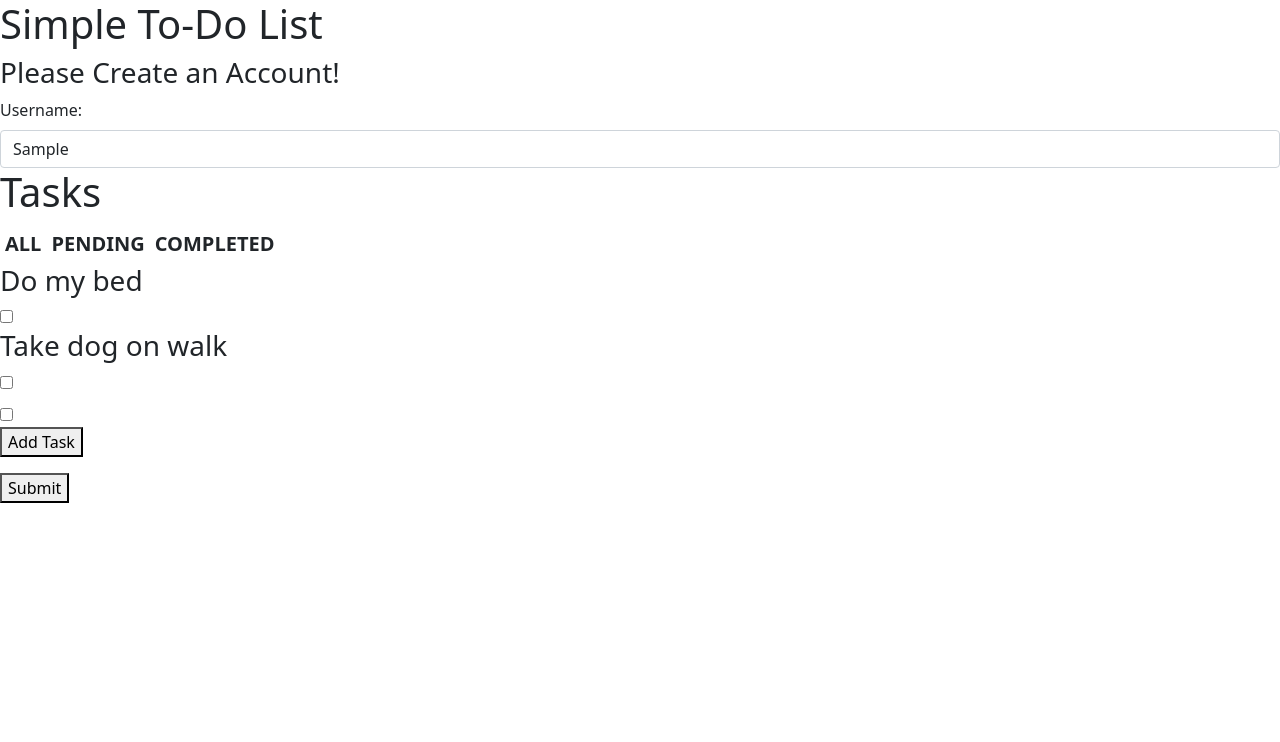
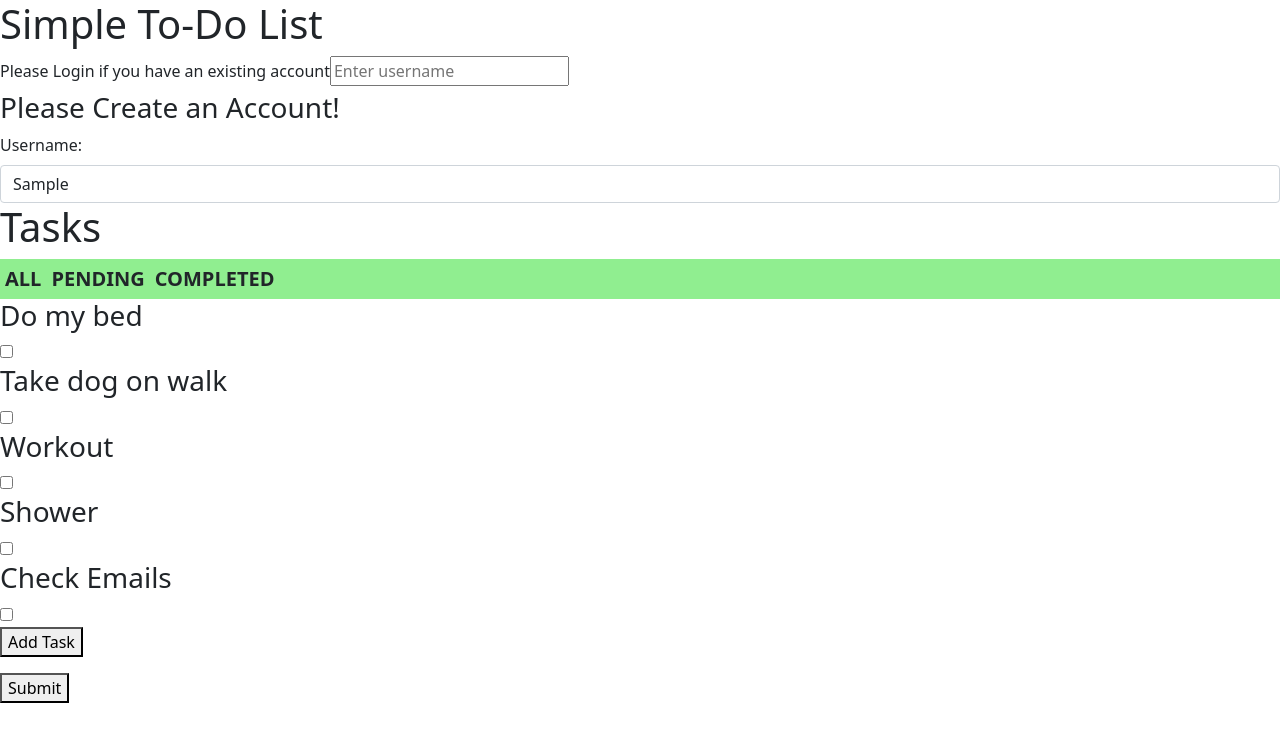
Before and after one commit to FrankoMartinez/Phase-2-Project, a React (Create React App) app: page / in a window 1280 px wide. Both pictures are taken after typing "Sample" into the empty fields and a click on the button "Submit". Shown: the top 742 px of the page. Built offline with nearby package versions, Linux system fonts and the light colour scheme; data requests are answered from the project's data file.

Commit message:
Working on the login portion

```diff
--- a/db.json
+++ b/db.json
@@ -1,9 +1,21 @@
 {
+     "users": [
+          {
+               "id":1,
+               "name": "John",
+               "tasks": [1,2]
+          },
+          {
+               "id":2,
+               "name": "Ken",
+               "tasks": [3,4]
+          }
+     ],
      "tasks": [
      {
           "id": 1,
           "task": "Do my bed",
-          "completed": false
+          "completed": true
      },
      {
           "id": 2,
@@ -12,8 +24,18 @@
      },
      {
           "id": 3,
-          "task": "",
-          "completed": true
+          "task": "Workout",
+          "completed": false
+     },
+     {
+          "id": 4,
+          "task": "Shower",
+          "completed": false
+     },
+     {
+          "id": 5,
+          "task": "Check Emails",
+          "completed": false
      }
      ]
 }
--- a/package.json
+++ b/package.json
@@ -10,6 +10,7 @@
     "react": "^18.0.0",
     "react-bootstrap": "^2.3.1",
     "react-dom": "^18.0.0",
+    "react-router": "^6.3.0",
     "react-router-dom": "^6.3.0",
     "react-scripts": "5.0.1",
     "web-vitals": "^2.1.4"
--- a/src/App.js
+++ b/src/App.js
@@ -1,12 +1,20 @@
 import Login from "./Login";
-import { Routes, Route } from "react-router-dom";
+import { useEffect, useState } from "react";
+import { Routes, Route} from "react-router-dom";
 import MainPage from "./MainPage";
 
 function App() {
+  const [users, setUsers] = useState([])
+  useEffect(() => {
+    fetch("http://localhost:3004/users")
+    .then(res => res.json())
+    .then(data => setUsers(data))
+  }, [])
+
   return (
     <div>
       <Routes>
-        <Route path="/" element={<Login />} />
+        <Route path="/" element={<Login users={users} />} />
         <Route path="/MainPage" element={<MainPage />} />
       </Routes>
     </div>
--- a/src/Login.js
+++ b/src/Login.js
@@ -1,15 +1,34 @@
-import React, { useState } from "react";
+import React, { useState, useEffect } from "react";
 import MainPage from "./MainPage";
 import { Form } from "react-bootstrap";
 
-function Login() {
+function Login({users}) {
     const [submitted, setSubmitted] = useState(false);
-    const [username, setUsername] = useState("");
+    const [username2, setUsername2] = useState("")
+    const [username, setUsername] = useState(() => {
+        const saved = localStorage.getItem("username");
+        const initialValue = JSON.parse(saved);
+        return initialValue || "";
+    });
     const [error, setError] = useState("");
+
+    useEffect(() => {
+        localStorage.setItem("username", JSON.stringify(username))
+    }, [username])
 
     function handleOnChange(e) {
         e.preventDefault();
         setUsername(e.target.value);
+    }
+
+    function checkIfUserExists(e) {
+        //check if users array contains a user that has the username provided
+        // user filter method to check if users contains the username provided
+        const user = users.filter((user) => user.name === e.target.value)
+        setUsername2(e.target.value)
+        console.log(user)
+        //if it does exist console.log("exists")
+        //if it does not exist console.log("does not exists")
     }
 
     function submitForm(e) {
@@ -25,12 +44,22 @@ function Login() {
     return (
         <div>
             <h1>Simple To-Do List</h1>
+            <Form>
+                <Form.Label>Please Login if you have an existing account</Form.Label>
+                <input
+                type="form"
+                placeholder="Enter username"
+                value={username2}
+                onChange={checkIfUserExists}
+                >
+                </input>
+            </Form>
                 <h3>Please Create an Account!</h3>
                     <Form onSubmit={submitForm}>
                         <Form.Group className="mb-3" controlId="exampleForm.ControlInput1">
                             <Form.Label>Username:</Form.Label>
                             <Form.Control
-                            type="text"
+                            type="form"
                             placeholder="Please provide a username..."
                             value={username}
                             onChange={handleOnChange}
--- a/src/Task.js
+++ b/src/Task.js
@@ -1,12 +1,14 @@
 import React from "react";
 
 function Task({tasks}) {
+    //Map through tasks
     const tasksDisplayed = tasks.map((task) => {
         return (
             <div key={task.id}>
                 <h3>{task.task}</h3>
                 <input
                 type="checkbox"
+                value={task.comple}
                 >
                 </input>
             </div>
@@ -14,18 +16,38 @@ function Task({tasks}) {
     })
     console.log(tasksDisplayed)
 
+    //Functionality of button when clicked add task
+    function addTask() {
+        const form = {
+            id : "",
+            task: "",
+            completed: ""
+        }
+        fetch("http://localhost:3004/Tasks", {
+            method: "POST",
+            headers: {
+                "Content-Type": "application/json",
+            },
+            body: JSON.stringify(form),
+        })
+        .then(response => response.json())
+        .then(data => data)
+    }
+
+    //Styling
     const ulStyling = {
         listStyleType: "none",
         margin: 0,
         padding: 0,
-        overflow: "hidden"
+        overflow: "hidden",
+        backgroundColor: "#90ee90"
     }
 
     const liStyling = {
         textTransform: "uppercase",
         fontWeight: "bold",
         paddingBottom: 5,
-        position: "relative",
+        position: "center",
         textAlign: "center",
         float: "left",
         padding: 5,
```
Also changed, not shown: 1 other file (tests, documents, lock files or other folders). Lines whose indentation alone changed are shown as unchanged.
